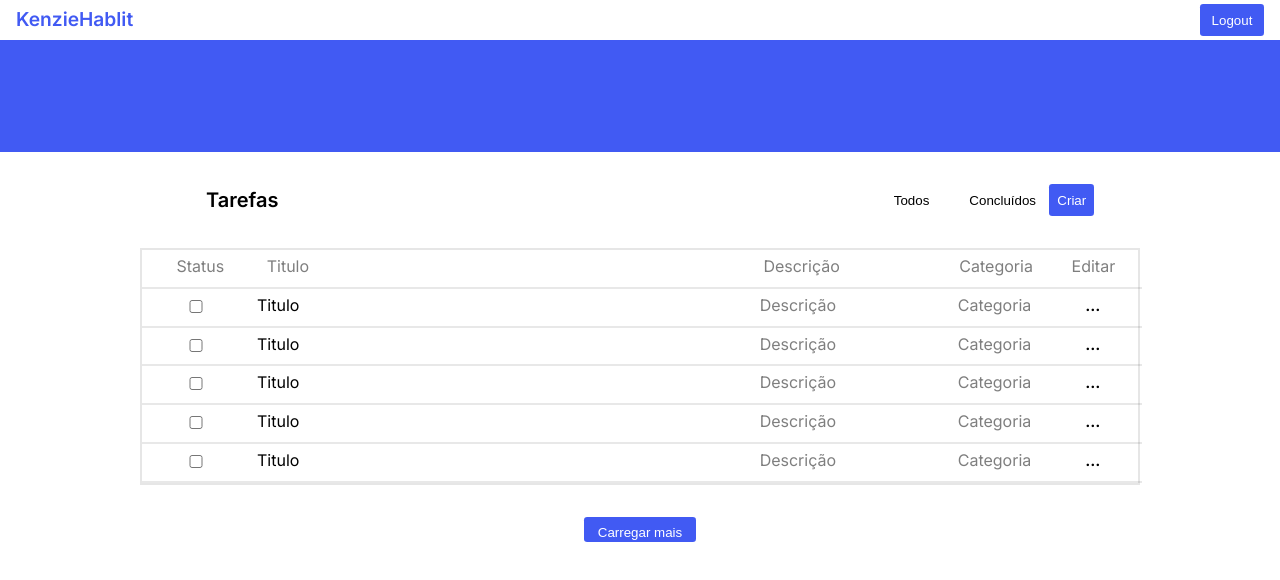
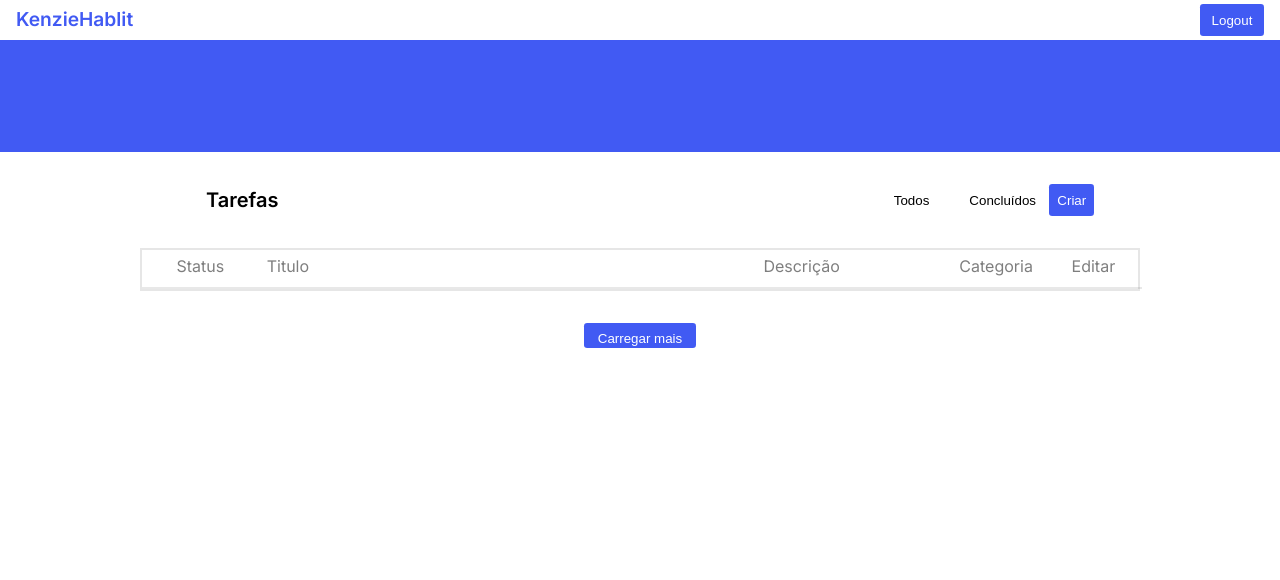
Before and after one commit to Kenzie-Academy-Brasil-Developers/ProjetoM2, a plain HTML site: page src/views/homePage.views.html in a window 1280 px wide. Drawn offline with Linux system fonts and the light colour scheme.

Commit message:
feat: develop

```diff
--- a/src/scripts/homePage.scripts.js
+++ b/src/scripts/homePage.scripts.js
@@ -60,7 +60,8 @@ buttonFecharModal.addEventListener('click', () => {
 //evento de abrir e fechar modal de excluir habito
 const modalExcluir = document.querySelector('#modal_excluirHabito')
 const buttonExcluirModal = document.querySelector('.botaoExcluir')
-buttonExcluirModal.addEventListener('click', () => {
+buttonExcluirModal.addEventListener('click', (e) => {
+    e.preventDefault()
     modalEdit.style.display = 'none'
     modalExcluir.style.display = 'flex'
 })
@@ -84,7 +85,7 @@ buttonFecharEdit.addEventListener('click', () => {
     modalEdit.style.display = 'none'
 })
 
-
+// evento button logout
 const buttonLogout = document.querySelector('.btnLogout')
 buttonLogout.addEventListener('click', () => {
     localStorage.removeItem("@kenzie-habits-token")
@@ -92,8 +93,9 @@ buttonLogout.addEventListener('click', () => {
     window.location = '../../index.html'
 })
 
+
+//função de dados do user
 let usuario = JSON.parse(localStorage.getItem('@kenzie-habits-user'))
-
 function elementosDom(data) {
     const boxUser = document.querySelector(".segundoBox")
     const figure = document.createElement("figure")
--- a/src/views/homePage.views.html
+++ b/src/views/homePage.views.html
@@ -54,7 +54,9 @@
           <th class="categoria">Categoria</th>
           <th class="editar">Editar</th>
         </tr>
-        <tr class="conteudoTabela">
+
+
+        <!-- <tr class="conteudoTabela">
           <th class="conteudoStatus">
             <input type="checkbox" name="" id="" class="check" />
           </th>
@@ -62,37 +64,9 @@
           <th class="conteudoDescricao">Descrição</th>
           <th class="conteudoCategoria">Categoria</th>
           <th class="conteudoEditar">...</th>
-        </tr>
-        <tr class="conteudoTabela">
-          <th><input type="checkbox" name="" id="" class="check" /></th>
-          <th class="conteudoTitulo">Titulo</th>
-          <th class="conteudoDescricao">Descrição</th>
-          <th class="conteudoCategoria">Categoria</th>
-          <th class="conteudoEditar">...</th>
-        </tr>
+        </tr> -->
 
-        <tr class="conteudoTabela">
-          <th><input type="checkbox" name="" id="" class="check" /></th>
-          <th class="conteudoTitulo">Titulo</th>
-          <th class="conteudoDescricao">Descrição</th>
-          <th class="conteudoCategoria">Categoria</th>
-          <th class="conteudoEditar">...</th>
-        </tr>
-        <tr class="conteudoTabela">
-          <th><input type="checkbox" name="" id="" class="check" /></th>
-          <th class="conteudoTitulo">Titulo</th>
-          <th class="conteudoDescricao">Descrição</th>
-          <th class="conteudoCategoria">Categoria</th>
-          <th class="conteudoEditar">...</th>
-        </tr>
 
-        <tr class="conteudoTabela">
-          <th><input type="checkbox" name="" id="" class="check" /></th>
-          <th class="conteudoTitulo">Titulo</th>
-          <th class="conteudoDescricao">Descrição</th>
-          <th class="conteudoCategoria">Categoria</th>
-          <th class="conteudoEditar">...</th>
-        </tr>
       </table>
     </section>
     <button class="carregarMais">Carregar mais</button>
```
